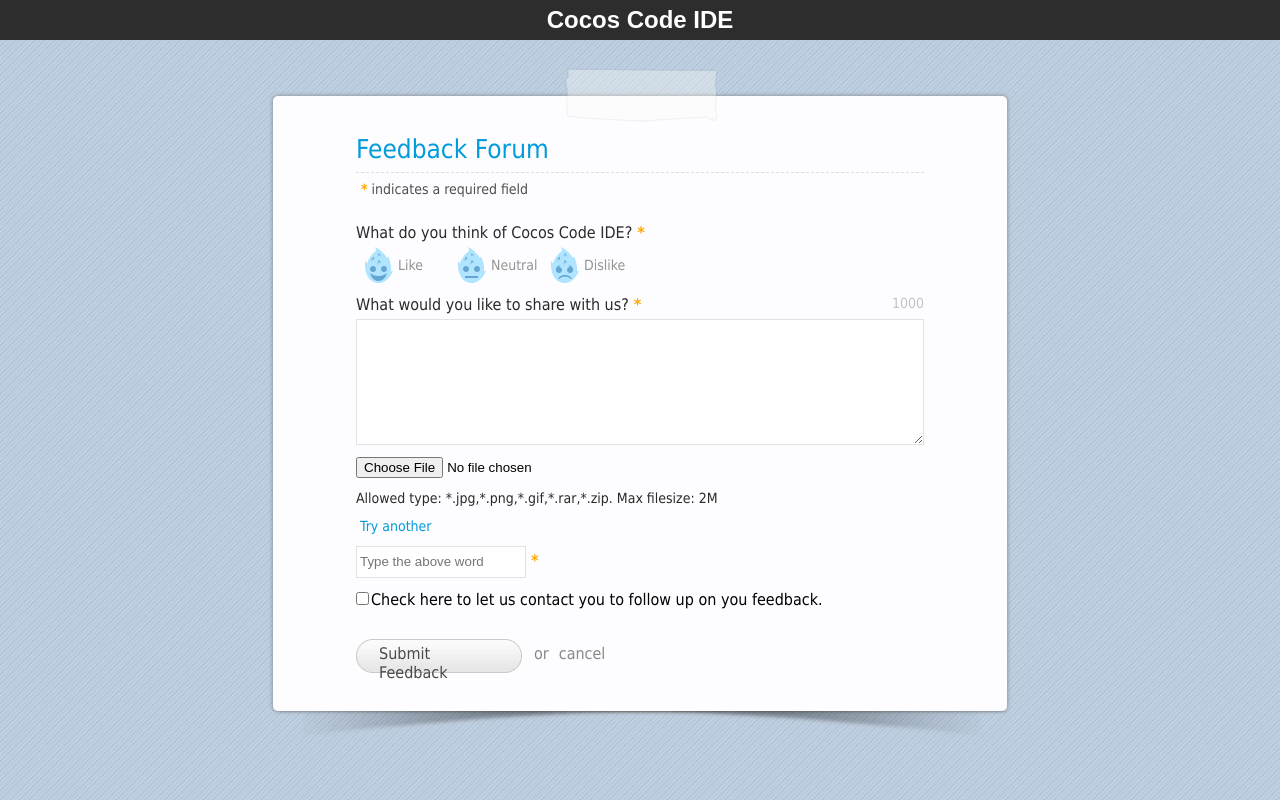
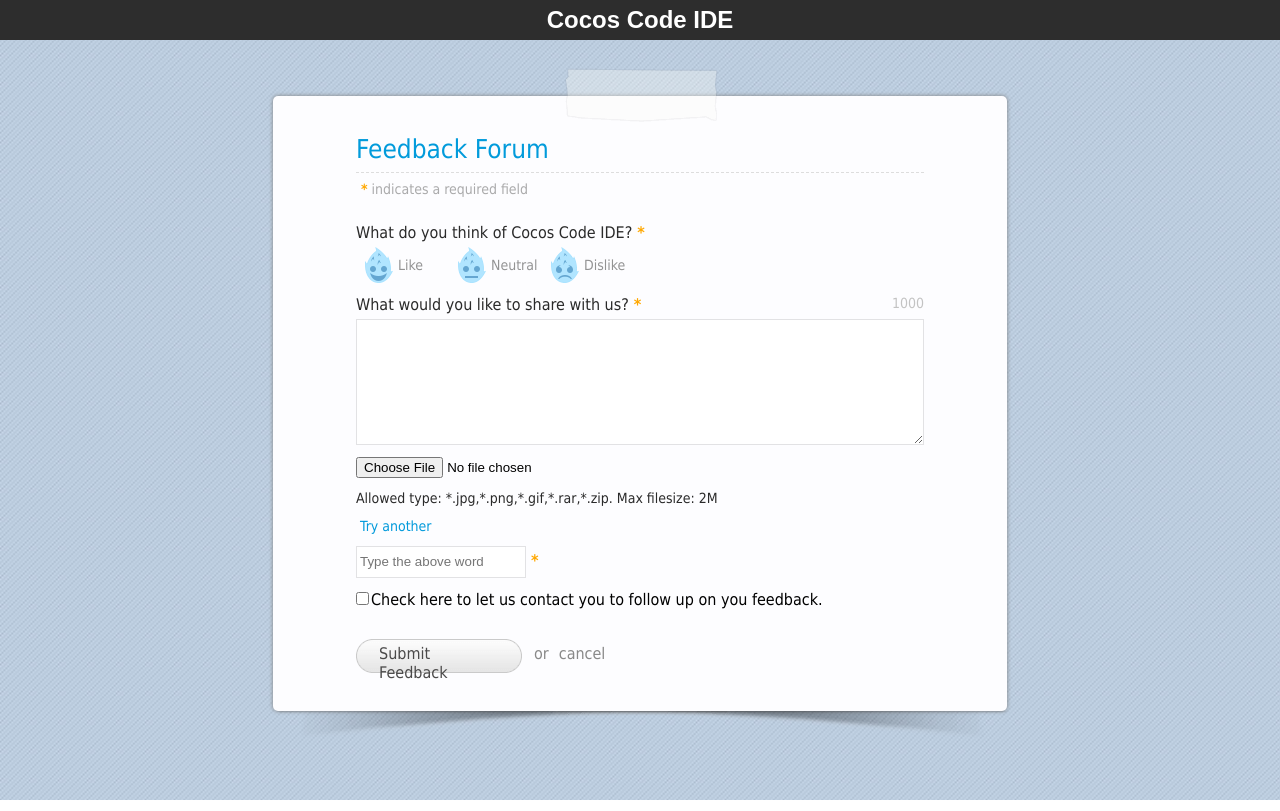
Before and after one commit to auiog413/ci_feedback, a CodeIgniter app: page /index.php/feedback/index in a window 1280 px wide. Run offline with CodeIgniter, Linux system fonts and the light colour scheme.

Commit message:
修改星号提示文字颜色

```diff
--- a/application/views/upload_form.php
+++ b/application/views/upload_form.php
@@ -179,7 +179,7 @@
         <input type="hidden" name="version" value="<?php echo $version; ?>" />
         <input type="hidden" name="os" value="<?php echo $os; ?>" />
         <h4 class="form_title">Feedback Forum</h4>
-        <div style="margin-top:8px;color:#4e4e4e;font-size:14px;"><strong class="required_star" style="font-size:14px;">*</strong> indicates a required field</div>
+        <div style="margin-top:8px;color:#aaaaab;font-size:14px;"><strong class="required_star" style="font-size:14px;">*</strong> indicates a required field</div>
         <div style="margin-top:26px;color:#2a2a2a;font-size:16px;">What do you think of Cocos Code IDE?<strong class="required_star">*</strong></div>
         <div class="vote_btns">
           <input type="hidden" id="think_result" name="think_result" value="" />
```
